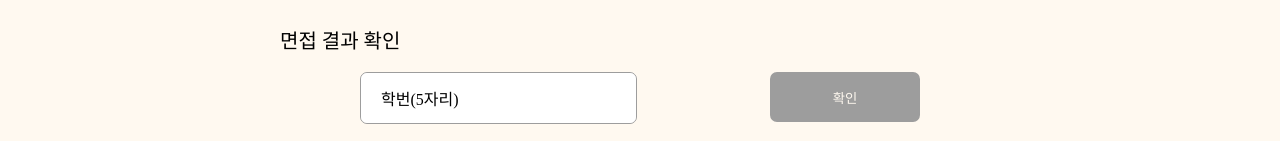
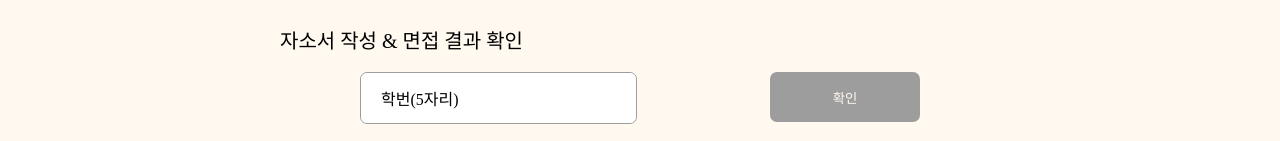
Before and after one commit to urae-null/JoinAClub, a plain HTML site: page index.html in a window 1280 px wide. Shown: the part 1075-1216 px from the top of the page. Drawn offline with nearby package versions, Linux system fonts and the light colour scheme; no server answers; a web font is replaced by a local one.

Commit message:
Update index.html

```diff
--- a/index.html
+++ b/index.html
@@ -66,7 +66,7 @@
         </div>
         <br>
         <div class="clubForm" id="resultClub">
-            <div class="title">면접 결과 확인</div><br>
+            <div class="title">자소서 작성 & 면접 결과 확인</div><br>
             <div class="top">
                 <div class="form_style">
                     <input name='schoolNumber' id="schoolNumber" type='text' value='' autocomplete="off" required>
```
